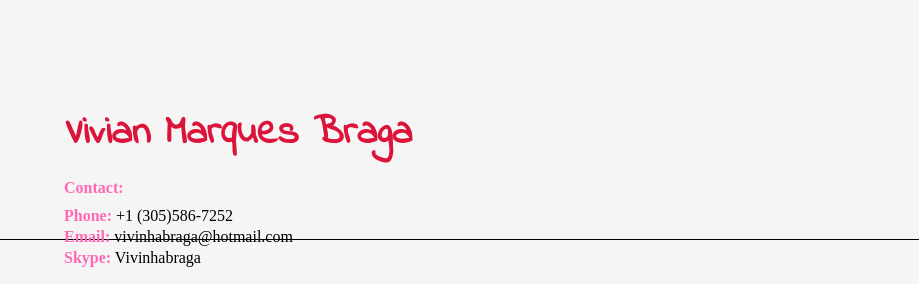
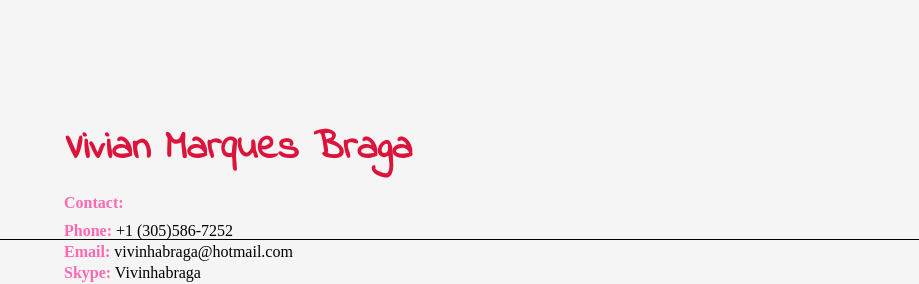
Before and after one commit to vivianmbraga/vivianmbraga.github.io, a plain HTML site: page resume.html in a window 1280 px wide. Shown: the top 284 px of the page, 144-1063 px from the left. Drawn offline with Linux system fonts and the light colour scheme.

Commit message:
Update style.css

```diff
--- a/stylesheets/style.css
+++ b/stylesheets/style.css
@@ -42,7 +42,7 @@ strong{
 }
 
 .contacttop{
-  top: -15px;
+  top: 0px;
   height: 100px;
   left: 200px;
   position: relative;
```
